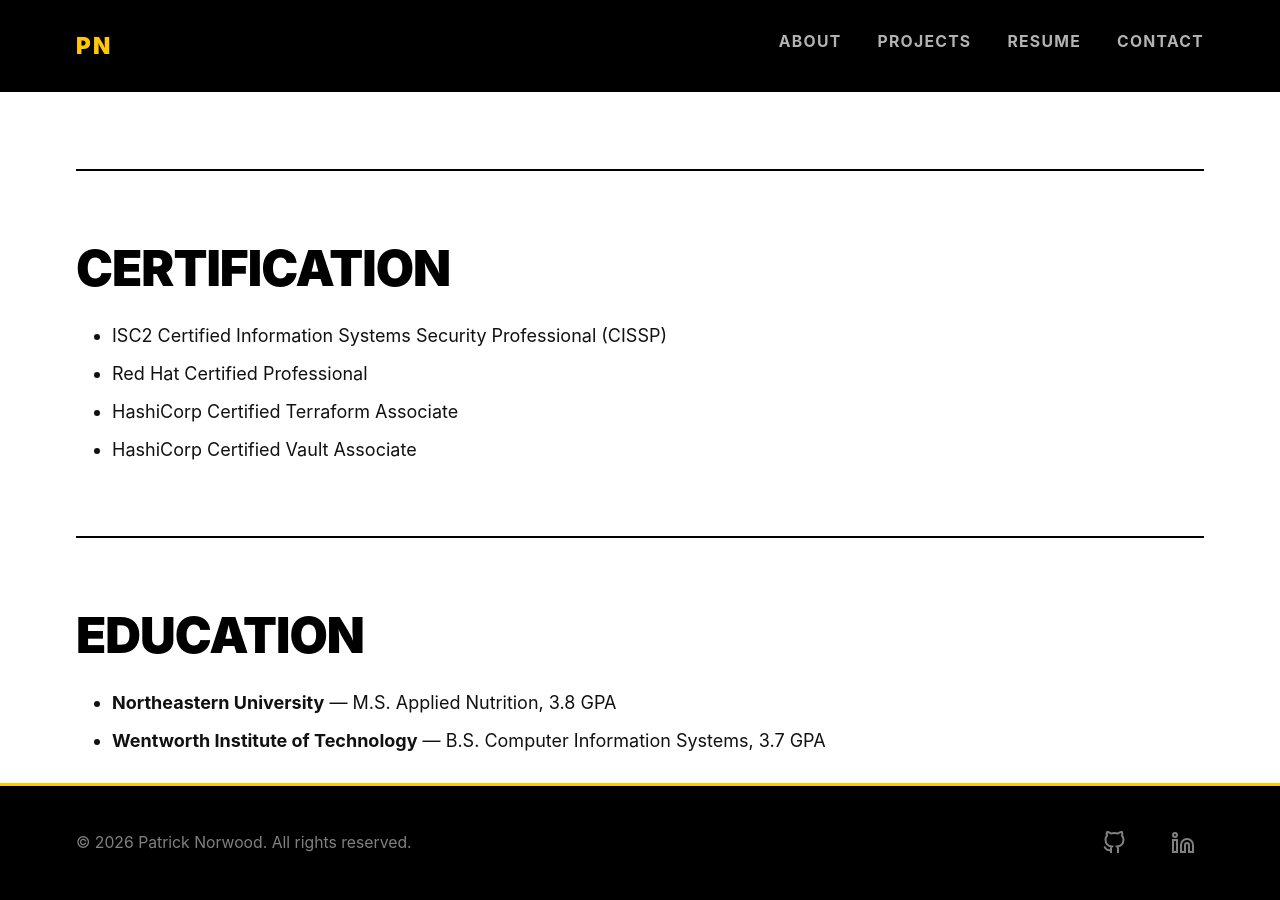
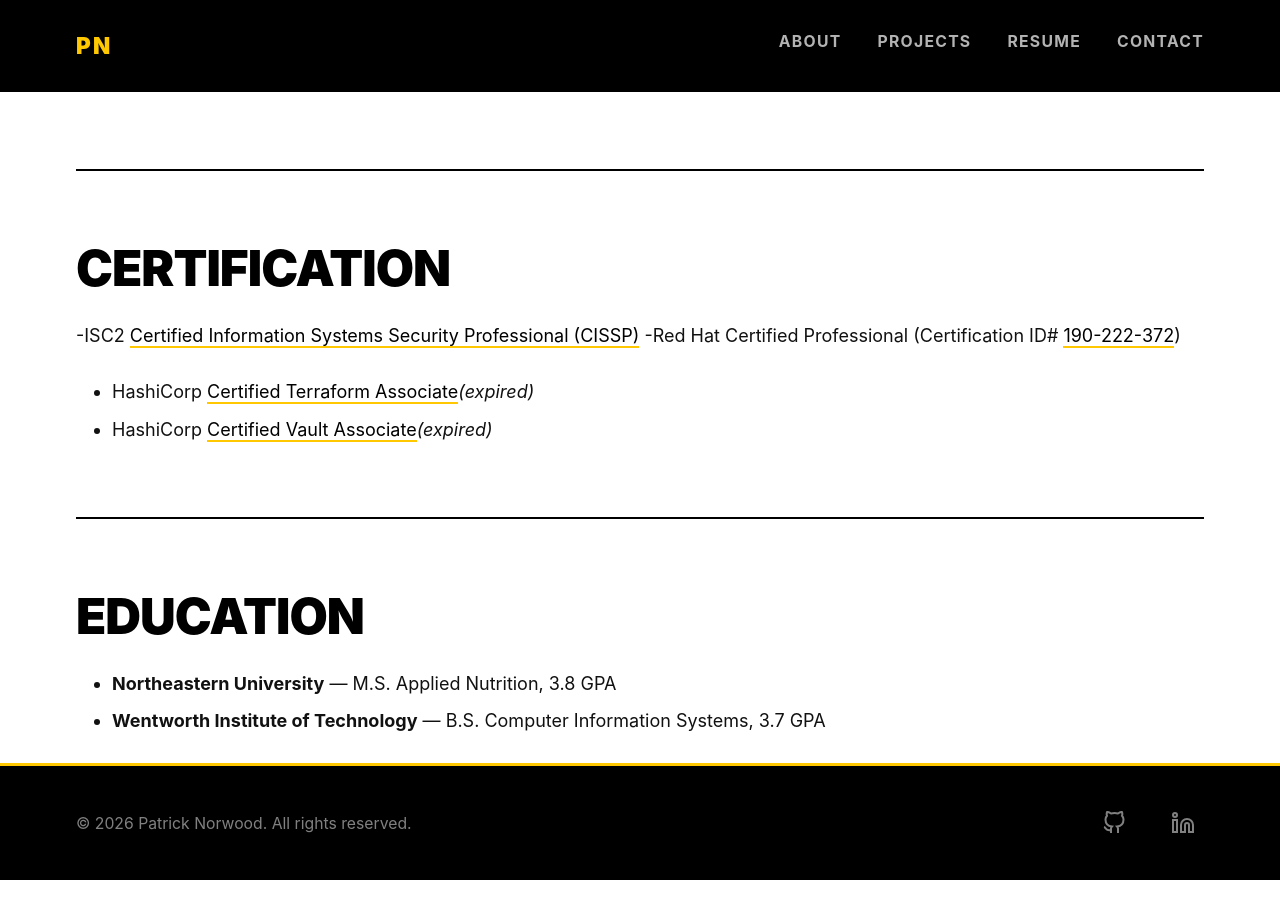
Before and after one commit to phnorwood/phnorwood.github.io, a Jekyll site: the page built from resume.md, in a window 1280 px wide and 900 px high, scrolled down 1856 px. Built offline with Jekyll 4.4.1, drawn with Linux system fonts in a browser that asks for light colours; our own code applies the rules of GitHub Pages for plain Markdown files.

Commit message:
Updated resume.

```diff
--- a/index.html
+++ b/index.html
@@ -92,7 +92,7 @@
   <div class="container">
     <h2>Resume</h2>
     <div class="resume-download">
-      <a href="/assets/misc/NoContact-Patrick-Norwood_2026.pdf" target="_blank" rel="noopener">Download PDF →</a>
+      <a href="/assets/misc/Resume_Patrick-Norwood_2026.pdf" target="_blank" rel="noopener">Download PDF →</a>
     </div>
 
     <div class="resume-body">
--- a/resume.md
+++ b/resume.md
@@ -63,10 +63,10 @@
 
 ## Certification
 
-- ISC2 Certified Information Systems Security Professional (CISSP)
-- Red Hat Certified Professional
-- HashiCorp Certified Terraform Associate
-- HashiCorp Certified Vault Associate
+-ISC2 <a href="https://www.credly.com/badges/5a8a969c-db0c-448c-b6be-2ae494cd58a4" target="_blank" rel="noopener" aria-label="CISSP">Certified Information Systems Security Professional (CISSP)</a>
+-Red Hat Certified Professional (Certification ID# <a href="https://rhtapps.redhat.com/verify?certId=190-222-372" target="_blank" rel="noopener" aria-label="Red Hat Certification">190-222-372</a>)
+- HashiCorp <a href="https://www.credly.com/badges/77193254-9901-4b0e-a96e-79fc3191f99e" target="_blank" rel="noopener" aria-label="HCP Terraform">Certified Terraform Associate</a><i>(expired)</i>
+- HashiCorp <a href="https://www.credly.com/badges/a6455a19-e780-46d3-9542-233f80f43c55" target="_blank" rel="noopener" aria-label="HCP Vault">Certified Vault Associate</a><i>(expired)</i>
 
 ---
 
```
